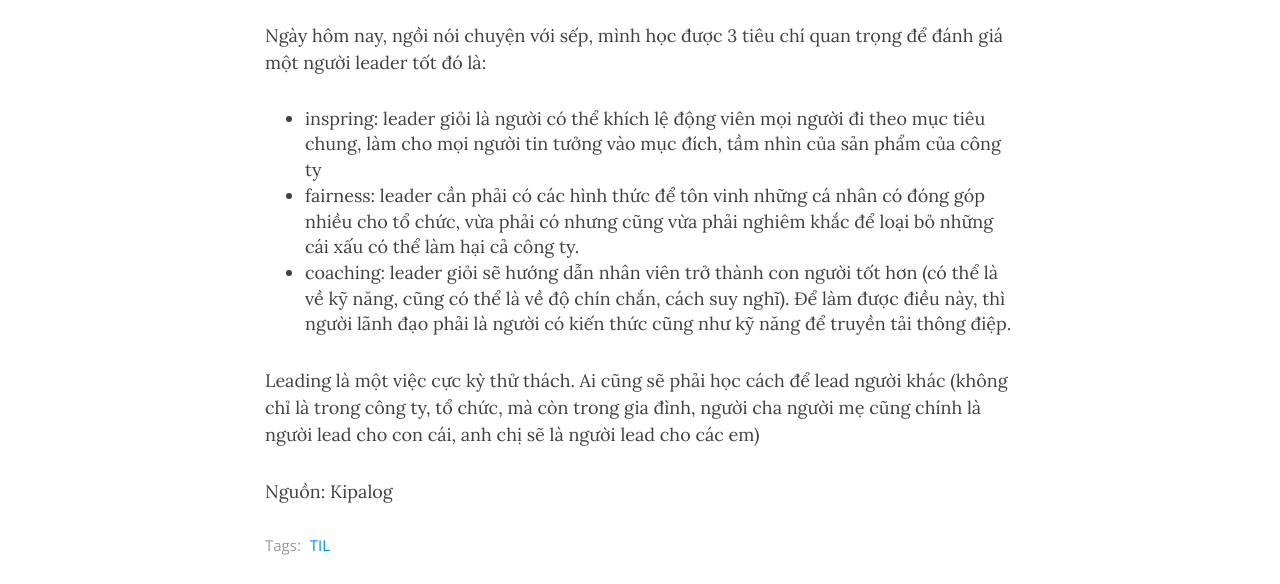
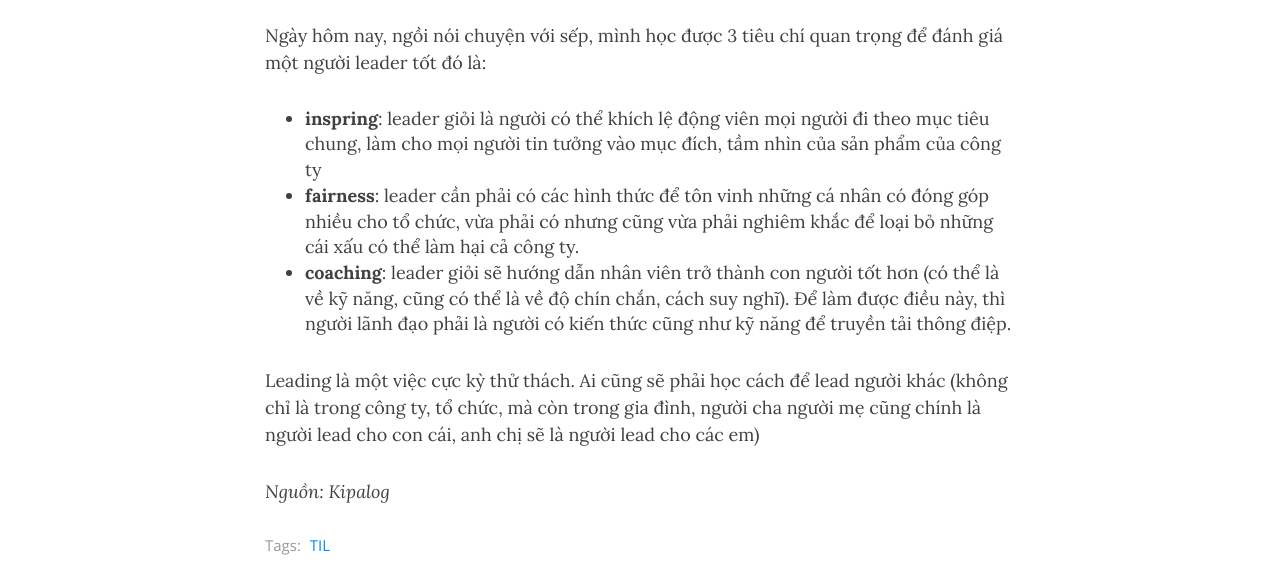
Before and after one commit to noobfromvn/noobfromvn.github.io, a Jekyll site: the page built from _posts/2017-03-31-cac-tieu-chi-danh-gia-leader.md, in a window 1280 px wide and 900 px high, scrolled down 427 px. Shown: the part 153-737 px from the top of the window. Built offline with Jekyll 4.4.1, drawn with Linux system fonts in a browser that asks for light colours; nearby versions of some CDN libraries; part of the change alters nothing that is shown.

```diff
--- a/_posts/2017-03-31-cac-tieu-chi-danh-gia-leader.md
+++ b/_posts/2017-03-31-cac-tieu-chi-danh-gia-leader.md
@@ -6,10 +6,10 @@ bigimg: /img/leader.jpg
 ---
 
 Ngày hôm nay, ngồi nói chuyện với sếp, mình học được 3 tiêu chí quan trọng để đánh giá một người leader tốt đó là:
--	inspring: leader giỏi là người có thể khích lệ động viên mọi người đi theo mục tiêu chung, làm cho mọi người tin tưởng vào mục đích, tầm nhìn của sản phẩm của công ty
--	fairness: leader cần phải có các hình thức để tôn vinh những cá nhân có đóng góp nhiều cho tổ chức, vừa phải có nhưng cũng vừa phải nghiêm khắc để loại bỏ những cái xấu có thể làm hại cả công ty.
--	coaching: leader giỏi sẽ hướng dẫn nhân viên trở thành con người tốt hơn (có thể là về kỹ năng, cũng có thể là về độ chín chắn, cách suy nghĩ). Để làm được điều này, thì người lãnh đạo phải là người có kiến thức cũng như kỹ năng để truyền tải thông điệp.
+-	**inspring**: leader giỏi là người có thể khích lệ động viên mọi người đi theo mục tiêu chung, làm cho mọi người tin tưởng vào mục đích, tầm nhìn của sản phẩm của công ty
+-	**fairness**: leader cần phải có các hình thức để tôn vinh những cá nhân có đóng góp nhiều cho tổ chức, vừa phải có nhưng cũng vừa phải nghiêm khắc để loại bỏ những cái xấu có thể làm hại cả công ty.
+-	**coaching**: leader giỏi sẽ hướng dẫn nhân viên trở thành con người tốt hơn (có thể là về kỹ năng, cũng có thể là về độ chín chắn, cách suy nghĩ). Để làm được điều này, thì người lãnh đạo phải là người có kiến thức cũng như kỹ năng để truyền tải thông điệp.
 
 Leading là một việc cực kỳ thử thách. Ai cũng sẽ phải học cách để lead người khác (không chỉ là trong công ty, tổ chức, mà còn trong gia đình, người cha người mẹ cũng chính là người lead cho con cái, anh chị sẽ là người lead cho các em)
 
-Nguồn: Kipalog
+_Nguồn: Kipalog_
```
